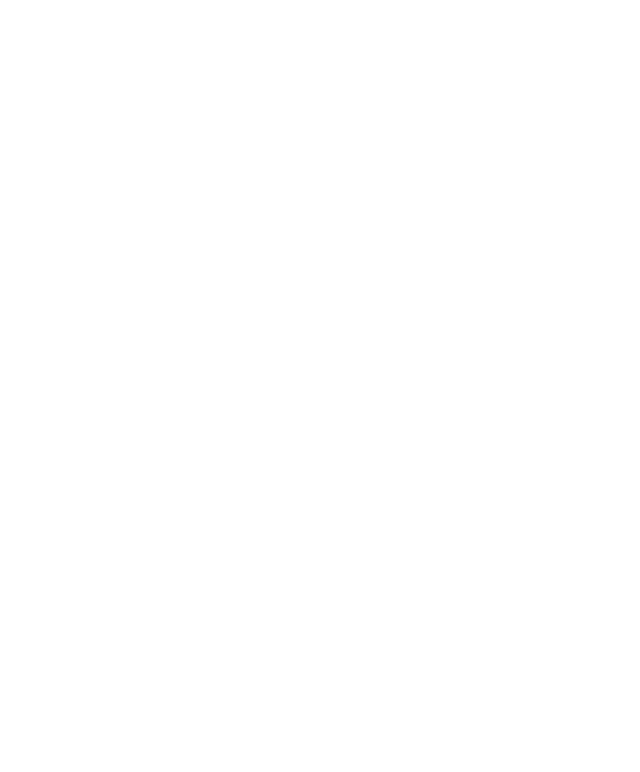
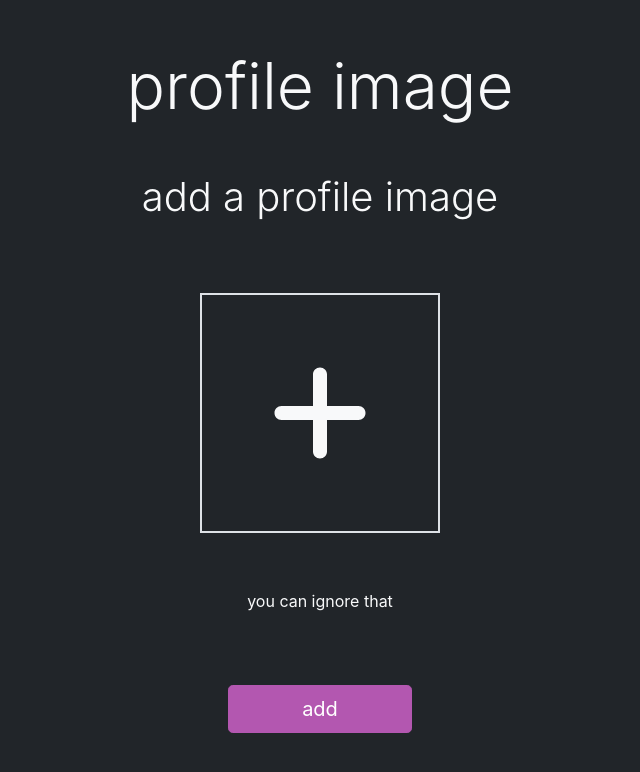
Before and after one commit to a-GumaryaN/my-message, a React (Create React App) app: page /add-profile-image in a window 1280 px wide. Before the commit this address had no page. Shown: the top 772 px of the page, without its empty margins (320-960 px from the left). Built offline with nearby package versions, Linux system fonts and the light colour scheme.

Commit message:
adding AddProfileImage page

```diff
--- a/src/App.tsx
+++ b/src/App.tsx
@@ -7,6 +7,7 @@
 import "./App.css";
 import { useSelector } from "react-redux";
 import Overlay from "./Components/Overlay/Overlay";
+import AddProfileImage from "./Components/AddProfileImage/AddProfileImage";
 
 function App() {
   const { scroll, scroll_bg } = useSelector((state: any) => {
@@ -49,6 +50,15 @@
               </Overlay>
             }
           />
+
+          <Route
+            path="/add-profile-image"
+            element={
+              <Overlay pageName="profile image">
+                <AddProfileImage />
+              </Overlay>
+            }
+          />
           <Route path="/user" element={<User />} />
         </Routes>
       </BrowserRouter>
--- /dev/null
+++ b/src/Components/AddProfileImage/AddProfileImage.module.css
@@ -0,0 +1,12 @@
+.button{
+  width: 15rem;
+  height: 15rem;
+  display: flex;
+  flex-direction: row;
+  align-items: center;
+  justify-content: center;
+}
+
+.button *{
+  font-size: 7rem;
+}
--- /dev/null
+++ b/src/Components/AddProfileImage/AddProfileImage.tsx
@@ -0,0 +1,46 @@
+import { FC } from "react";
+import style from "./AddProfileImage.module.css";
+import { useSelector } from "react-redux";
+import { FontAwesomeIcon } from "@fortawesome/react-fontawesome";
+import { faPlus } from "@fortawesome/free-solid-svg-icons";
+import { FormEvent } from "react";
+
+const AddProfileImage: FC<{}> = (props) => {
+
+  const submitHandler = (target: FormEvent) => {
+    target.preventDefault();
+  };
+
+  return (
+    <form
+      onSubmit={submitHandler}
+      style={{ height: "70%" }}
+      className={
+        "col-12 col-md-7 d-flex flex-column align-items-center justify-content-between"
+      }
+    >
+      <p className="display-6">add a profile image</p>
+
+      <input
+        type="file"
+        name="profileImage"
+        id="profileImage"
+        style={{ display: "none" }}
+      />
+
+      <label
+        htmlFor="profileImage"
+        className={"col-5 border border-2 " + style.button}
+      >
+        <FontAwesomeIcon icon={faPlus} />
+      </label>
+      <p>you can ignore that</p>
+
+      <button className="col-12 col-md-4 col-lg-3 btn btn-lg btn-primary">
+        add
+      </button>
+    </form>
+  );
+};
+
+export default AddProfileImage;
```
